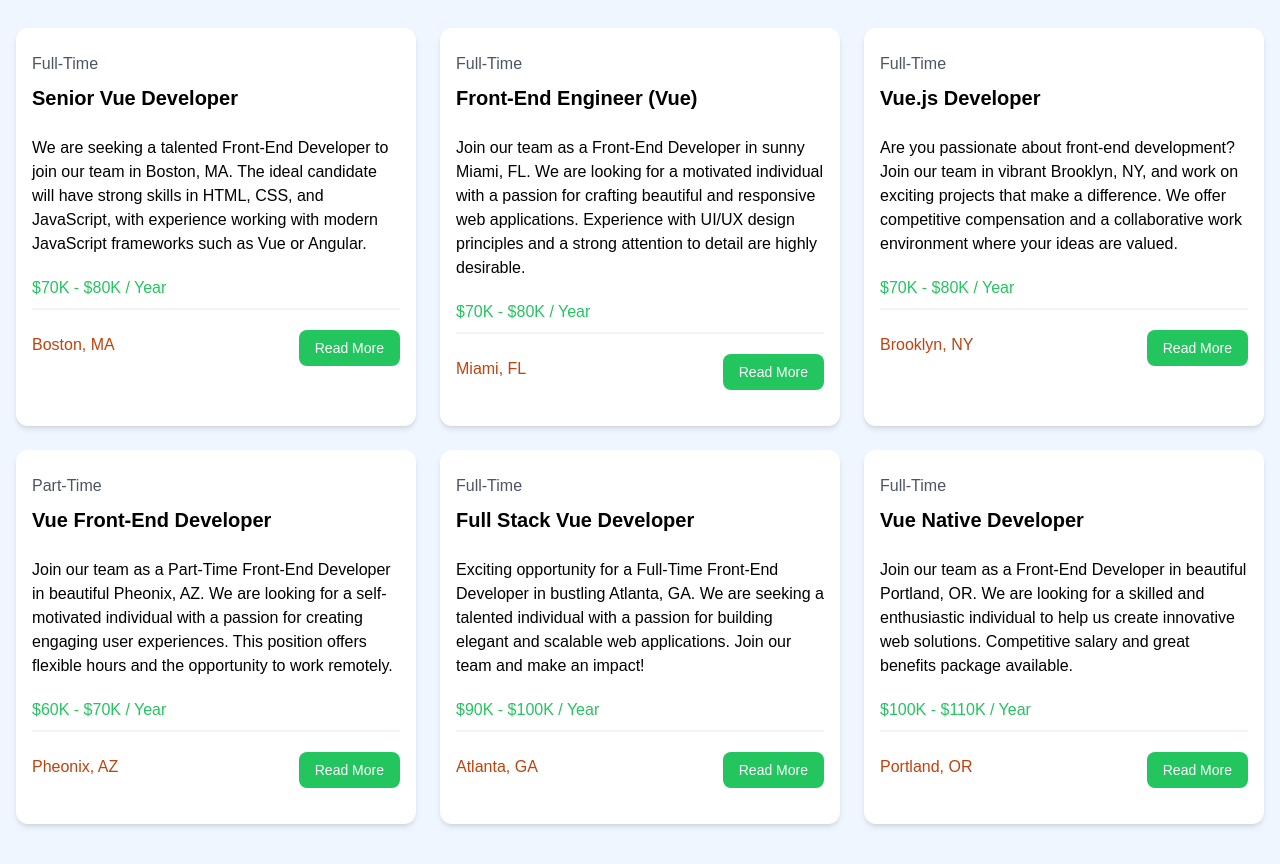
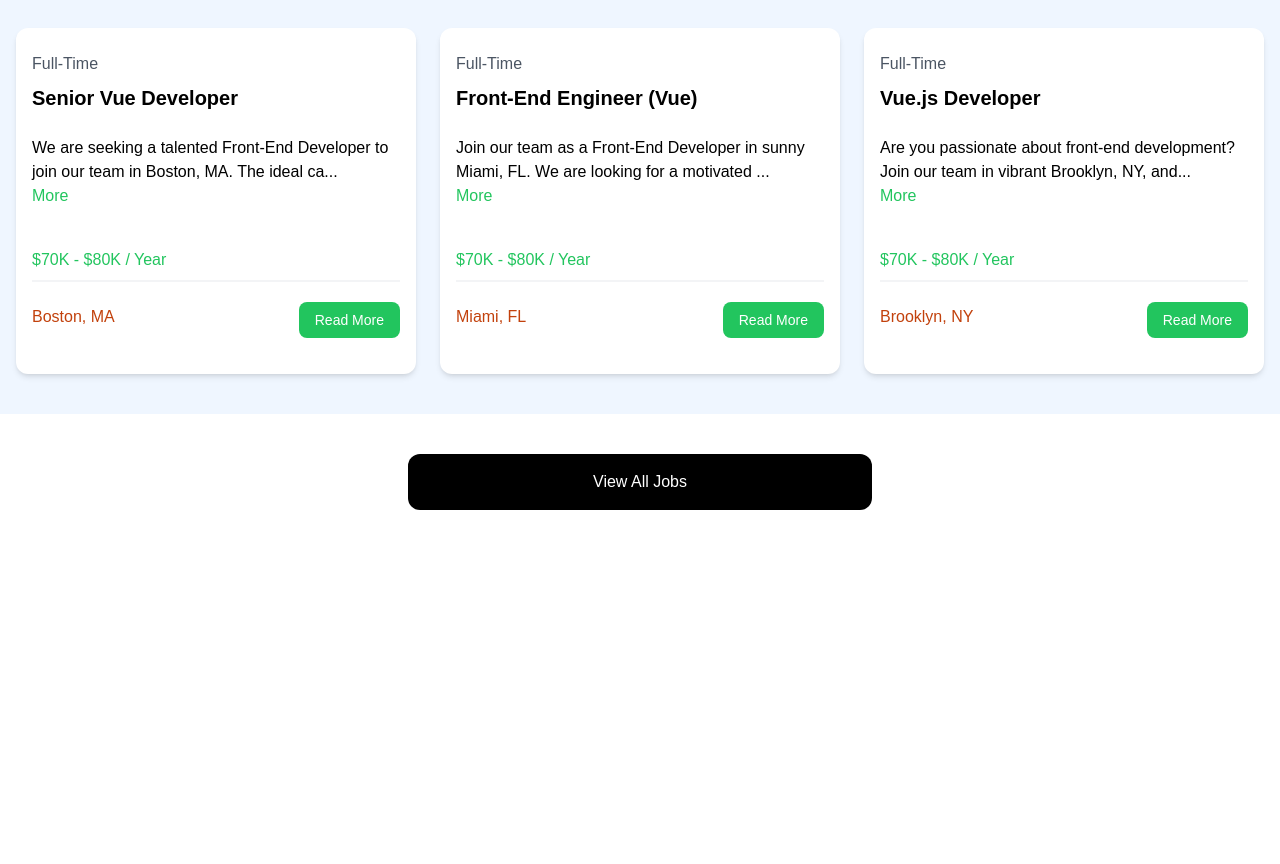
Before and after one commit to rosstungol/vue-jobs, a Vue app: page / in a window 1280 px wide. Shown: the part 600-1464 px from the top of the page. After the commit the page ends 1150 px from the top, so only its background shows below. Built offline with nearby package versions, Linux system fonts and the light colour scheme; the HTML template or start-up script is replaced by a standard one.

Commit message:
Implements JobListings limit and JobListing truncate description

```diff
--- a/src/App.vue
+++ b/src/App.vue
@@ -9,5 +9,5 @@
   <Navbar />
   <Hero />
   <HomeCards />
-  <JobListings />
+  <JobListings :limit="3" :showButton="true" />
 </template>
--- a/src/components/JobListing.vue
+++ b/src/components/JobListing.vue
@@ -1,8 +1,22 @@
 <script setup>
-import { defineProps } from "vue";
+import { defineProps, ref, computed } from "vue";
 
-defineProps({
+const props = defineProps({
   job: Object,
+});
+
+const showFullDescription = ref(false);
+
+const toggleFullDescription = () => {
+  showFullDescription.value = !showFullDescription.value;
+};
+
+const truncatedDescription = computed(() => {
+  let description = props.job.description;
+  if (!showFullDescription.value) {
+    description = description.substring(0, 90) + "...";
+  }
+  return description;
 });
 </script>
 
@@ -14,7 +28,17 @@
         <h3 class="text-xl font-bold">{{ job.title }}</h3>
       </div>
 
-      <div class="mb-5">{{ job.description }}</div>
+      <div class="mb-5">
+        <div>
+          {{ truncatedDescription }}
+        </div>
+        <button
+          @click="toggleFullDescription"
+          class="text-green-500 hover:text-green-600 mb-5"
+        >
+          {{ showFullDescription ? "Less" : "More" }}
+        </button>
+      </div>
 
       <h3 class="text-green-500 mb-2">{{ job.salary }} / Year</h3>
 
--- a/src/components/JobListings.vue
+++ b/src/components/JobListings.vue
@@ -1,9 +1,17 @@
 <script setup>
-import { ref } from "vue";
+import { ref, defineProps } from "vue";
 import JobListing from "./JobListing.vue";
 import jobData from "@/jobs.json";
 
 const jobs = ref(jobData);
+
+defineProps({
+  limit: Number,
+  showButton: {
+    type: Boolean,
+    default: false,
+  },
+});
 </script>
 
 <template>
@@ -13,8 +21,19 @@
         Browse Jobs
       </h2>
       <div class="grid grid-cols-1 md:grid-cols-3 gap-6">
-        <JobListing v-for="job in jobs" :key="job.id" :job="job" />
+        <JobListing
+          v-for="job in jobs.slice(0, limit) || jobs.length"
+          :key="job.id"
+          :job="job"
+        />
       </div>
     </div>
   </section>
+  <section v-if="showButton" class="m-auto max-w-lg my-10 px-6">
+    <a
+      href="/jobs"
+      class="block bg-black text-white text-center py-4 px-6 rounded-xl hover:bg-gray-700"
+      >View All Jobs</a
+    >
+  </section>
 </template>
```
